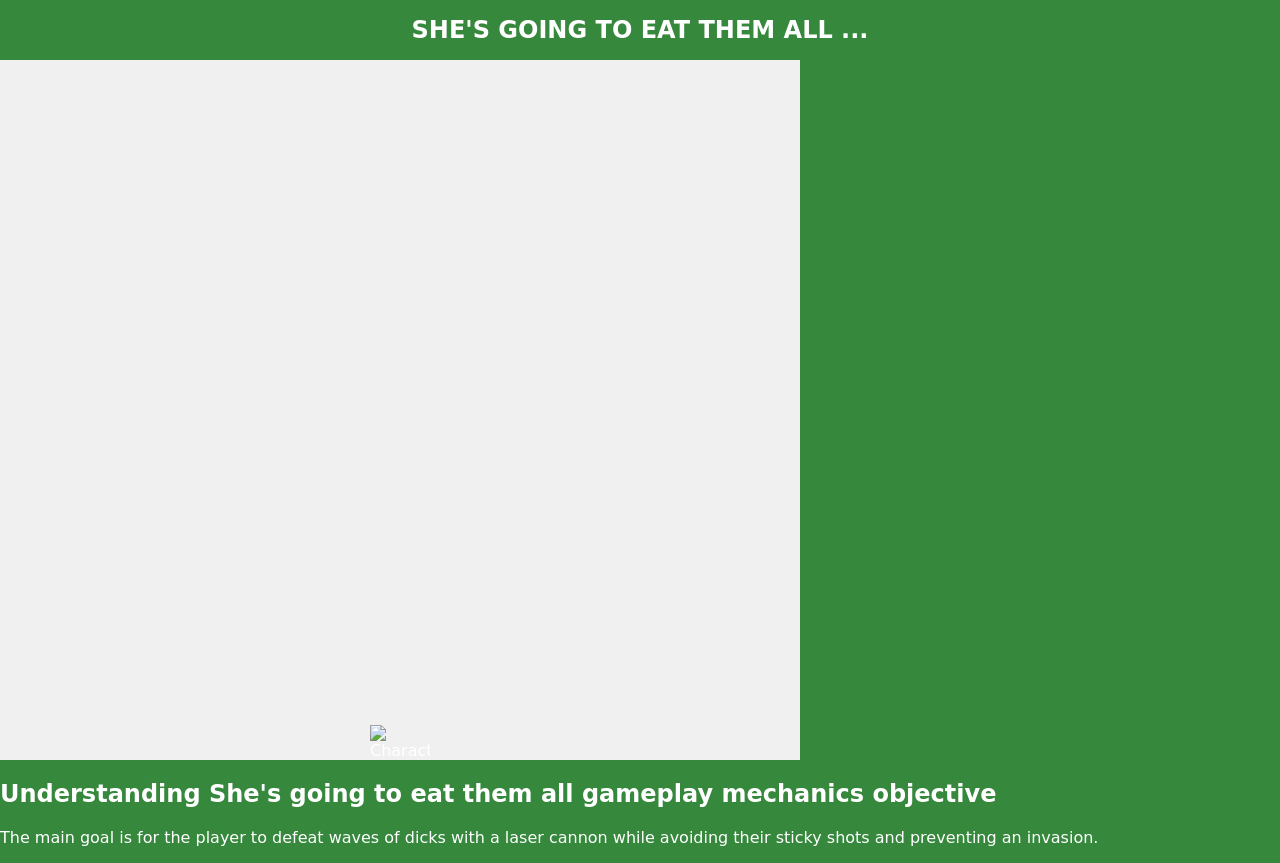
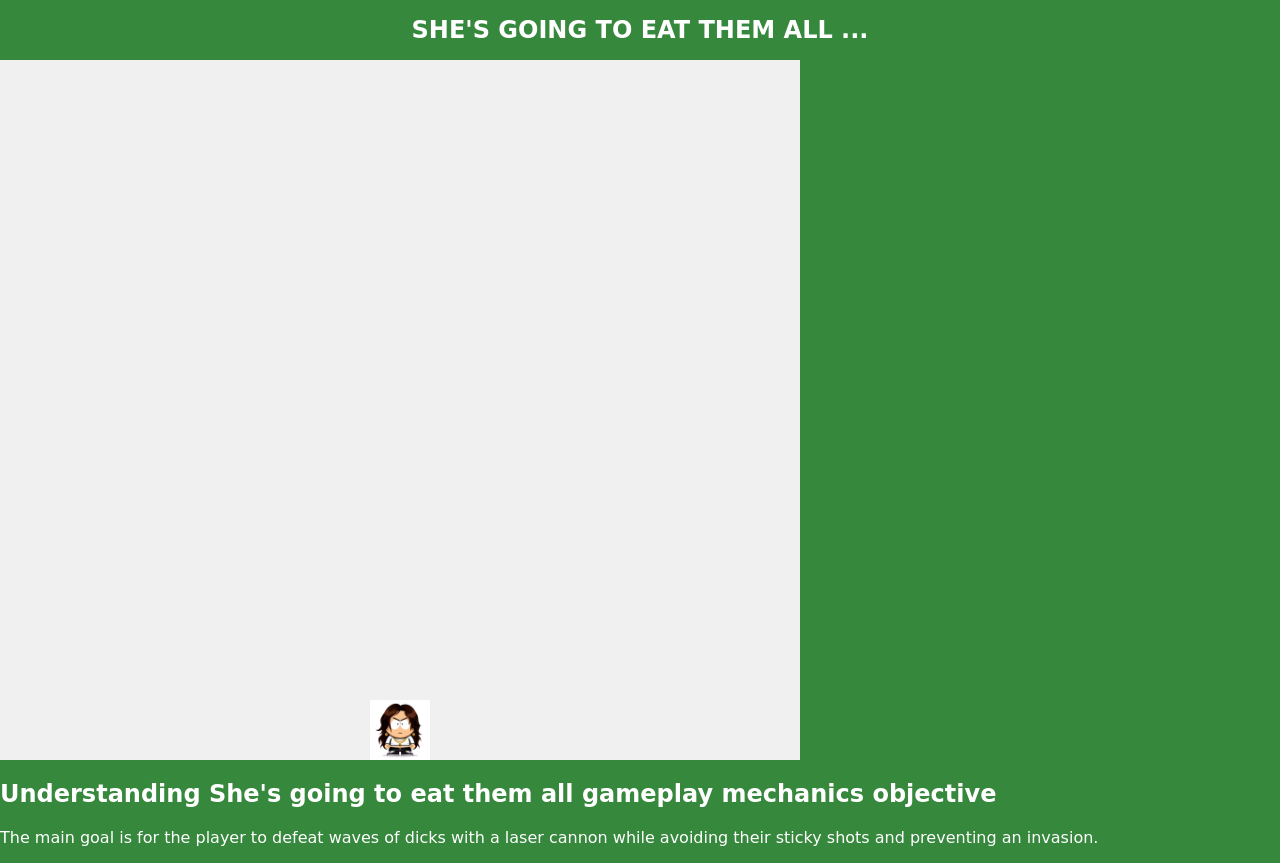
Before and after one commit to houseOftaz/eat-them-all, a plain HTML site: page index.html in a window 1280 px wide. Drawn offline with Linux system fonts and the light colour scheme.

Commit message:
Update index.html
goooo

```diff
--- a/index.html
+++ b/index.html
@@ -15,7 +15,7 @@
         <div id="game-container">
             <!-- Your game will be displayed here -->
             <div id="gameArea">
-                <img id="character" src="south_park_yuyu1.png" alt="Character">
+                <img id="character" src="south-yuyu.webp" alt="Character">
             </div>
 
     </div>
```
